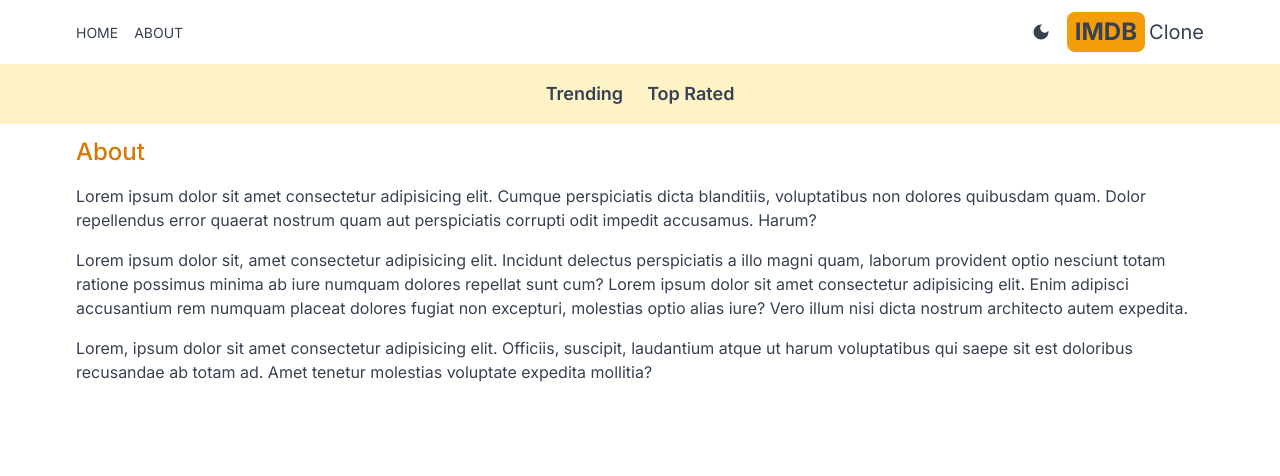
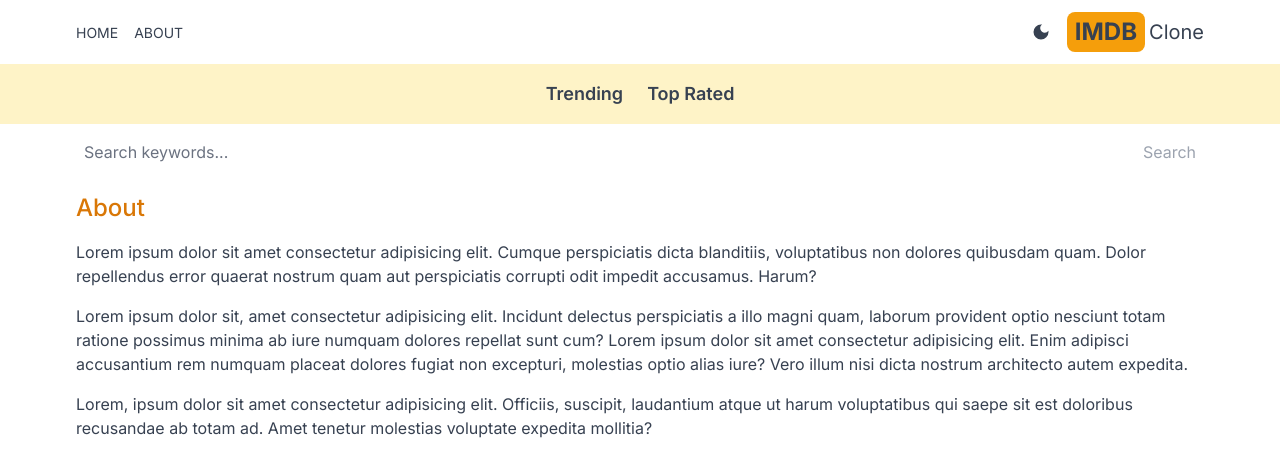
Before and after one commit to vijaysarma1007/imdb-next, a Next.js app: page /about in a window 1280 px wide. Shown: the top 476 px of the page. Built offline with nearby package versions, Linux system fonts and the light colour scheme.

Commit message:
added search bar

```diff
--- a/src/app/layout.js
+++ b/src/app/layout.js
@@ -3,6 +3,7 @@
 import Header from "../components/Header";
 import Providers from "./Providers";
 import NavBar from "@/components/NavBar";
+import SearchBox from "@/components/SearchBox";
 
 const inter = Inter({ subsets: ["latin"] });
 
@@ -18,6 +19,7 @@
         <Providers>
           <Header />
           <NavBar />
+          <SearchBox />
           {children}
         </Providers>
       </body>
--- /dev/null
+++ b/src/app/search/[searchTerm]/page.jsx
@@ -0,0 +1,17 @@
+import Results from "@/components/Results";
+
+import React from "react";
+const API_KEY = process.env.API_KEY;
+export default async function SearchPage({ params }) {
+  const searchTerm = params.searchTerm;
+  const res = await fetch(`https://api.themoviedb.org/3/search/movie?api_key=${API_KEY}&query=${searchTerm}&language=en-US&include_adult=false`);
+
+  const data = await res.json();
+  const results = data.results;
+  return (
+    <div>
+      {results && results.length === 0 && <h1 className="text-center pt-6">No results found</h1>}
+      {results && <Results results={results} />}
+    </div>
+  );
+}
--- /dev/null
+++ b/src/components/SearchBox.jsx
@@ -0,0 +1,27 @@
+"use client";
+import React, { useState } from "react";
+import { useRouter } from "next/navigation";
+
+export default function SearchBox() {
+  const [search, setSearch] = useState("");
+  const router = useRouter();
+  const handleSubmit = (e) => {
+    e.preventDefault();
+    router.push(`/search/${search}`);
+  };
+
+  return (
+    <form className="flex justify-between px-5 max-w-6xl mx-auto" onSubmit={handleSubmit}>
+      <input
+        type="text"
+        placeholder="Search keywords..."
+        className="w-full h-14 rounded-md placeholder-gray-500 outline-none bg-transparent flex-1"
+        value={search}
+        onChange={(e) => setSearch(e.target.value)}
+      />
+      <button className="text-amber-600 disabled:text-gray-400" disabled={search === ""}>
+        Search
+      </button>
+    </form>
+  );
+}
```
